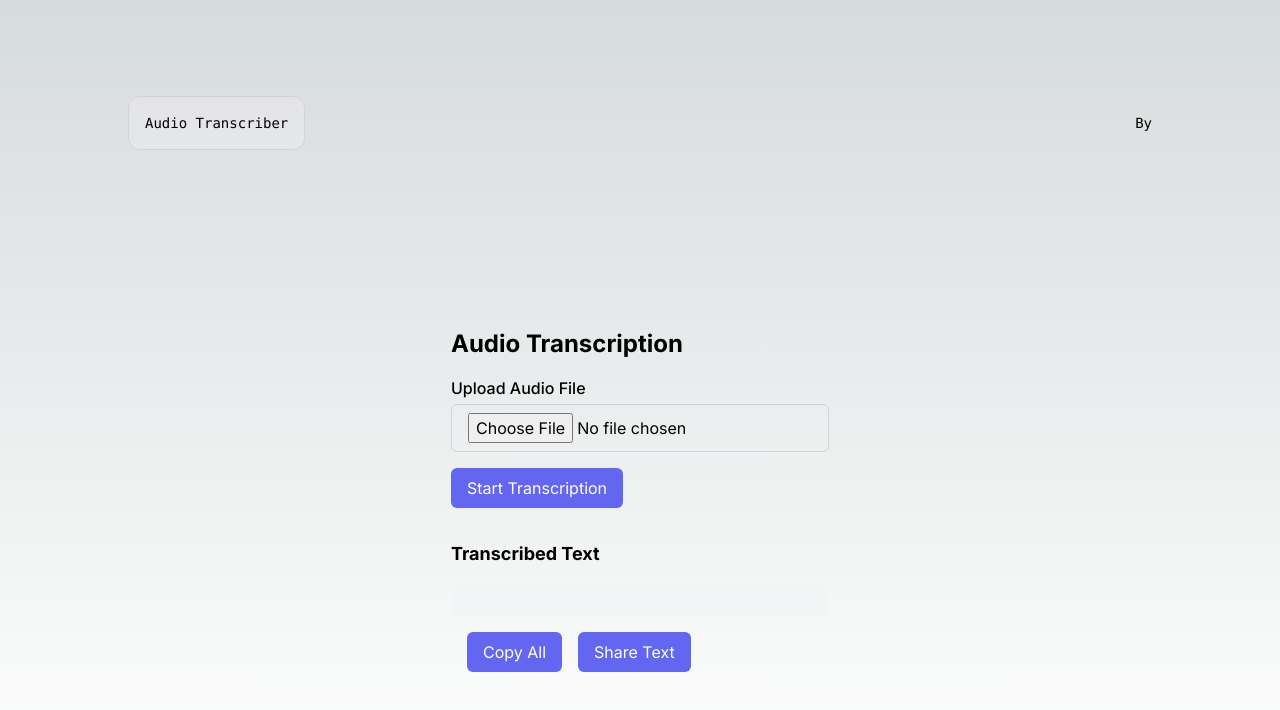
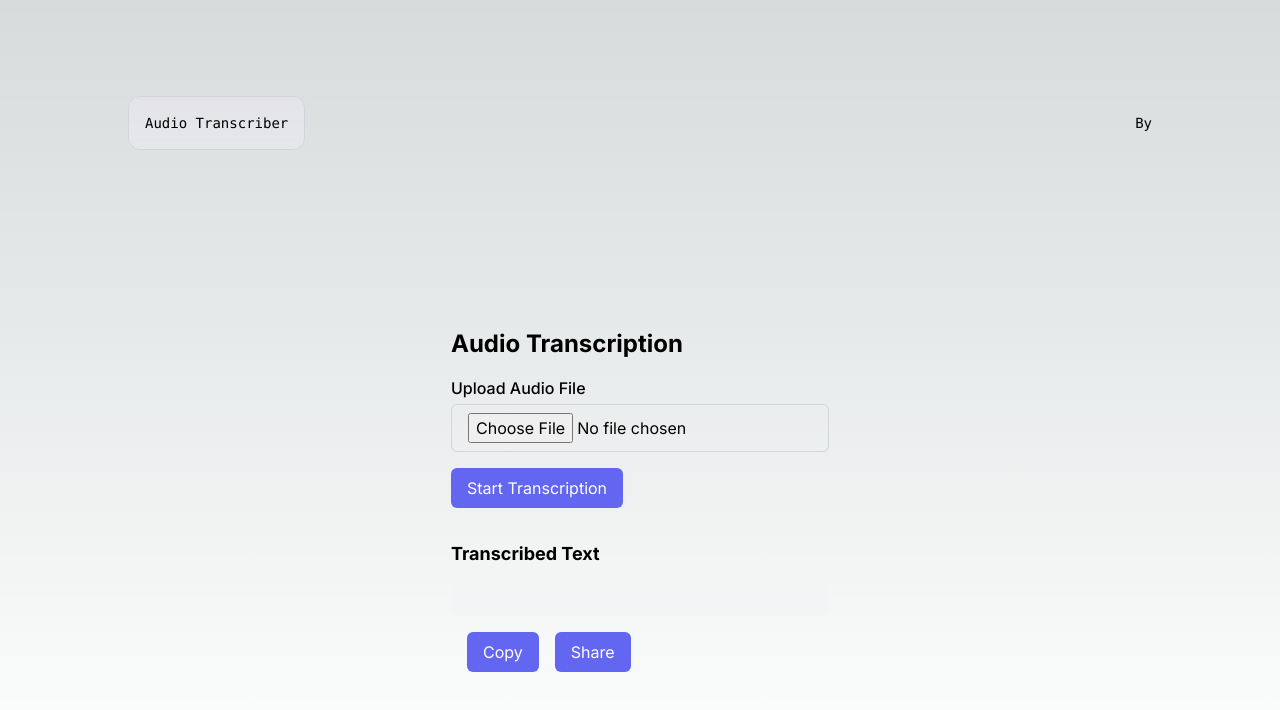
Before and after one commit to codevangelist/audio_transcriber, a Next.js app: page / in a window 1280 px wide. Shown: the top 710 px of the page. Built offline with nearby package versions, Linux system fonts and the light colour scheme.

Commit message:
refactorijngfd

```diff
--- a/src/app/page.tsx
+++ b/src/app/page.tsx
@@ -75,13 +75,13 @@ export default function Home() {
           className="py-2 px-4 mx-4 bg-indigo-500 text-white rounded-md hover:bg-indigo-600"
           // Add onClick handler for transcription start
         >
-          Copy All
+          Copy
         </button>
         <button
           className="py-2 px-4 bg-indigo-500 text-white rounded-md hover:bg-indigo-600"
           // Add onClick handler for transcription start
         >
-          Share Text
+          Share
         </button>
         </div>
       </div>
```
